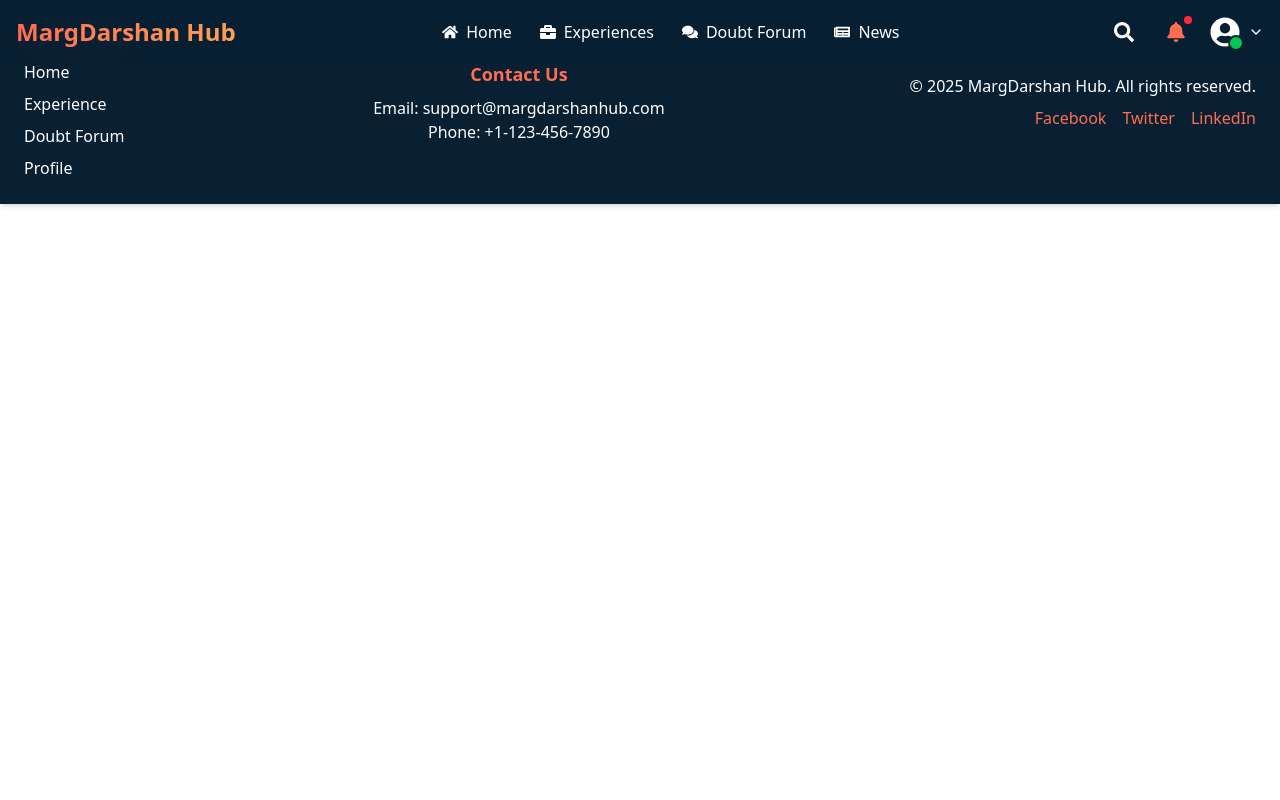
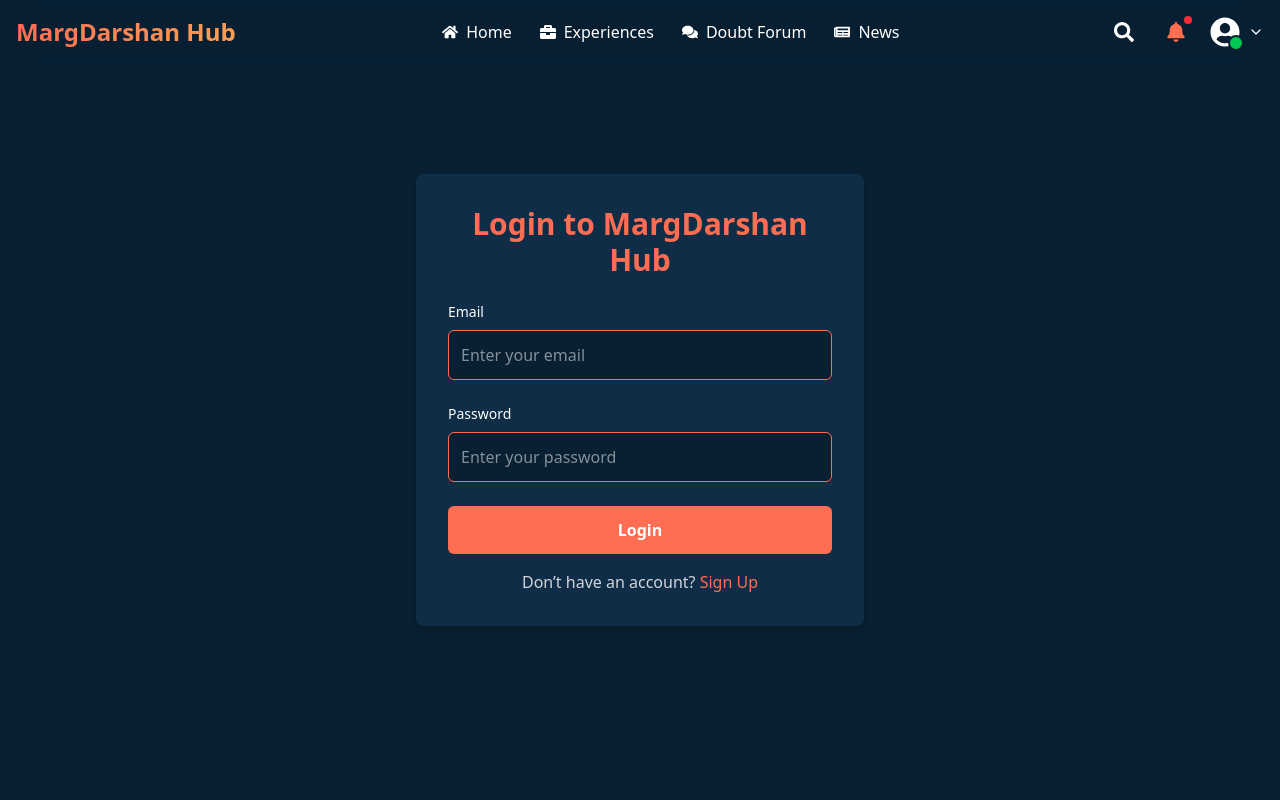
Before and after one commit to Sachin-K13Y/Team_Hacktopus, a React (Vite) app in the folder client/: page /login in a window 1280 px wide. Shown: the top 800 px of the page. Built offline with nearby package versions, Linux system fonts and the light colour scheme.

Commit message:
added login page

```diff
--- a/client/src/App.jsx
+++ b/client/src/App.jsx
@@ -6,6 +6,8 @@
 import News from "./Pages/News";
 import SignUp from "./Pages/SignUp";
 import DoubtForum from "./Pages/DoubtForum"
+import Login from "./Pages/Login";
+
 
 function App() {
   return (
@@ -17,6 +19,7 @@
       <Route path="/experience" element={<Experience />} />
       <Route path="/" element={<Home />} />
       <Route path="/doubts" element={<DoubtForum />} />
+      <Route path="/login" element={<Login />} />
       <Route path="/news" element={<News/>} />
       <Route path="/sign-up" element={<SignUp />} />
 
--- /dev/null
+++ b/client/src/Pages/Login.jsx
@@ -0,0 +1,86 @@
+import axios from "axios";
+import React, { useState } from "react";
+import { Link, useNavigate } from "react-router-dom";
+import axiosInstance from "../services";
+
+
+function Login() {
+
+  const [formData, setFormData] = useState({
+    email: "",
+    password: "",
+  });
+  const [error, setError] = useState("");
+
+
+  const handleChange = (e) => {
+    setFormData({ ...formData, [e.target.name]: e.target.value });
+    setError("");
+  };
+
+  const navigate = useNavigate();
+  const handleSubmit = async (e) => {
+    e.preventDefault();
+    try {
+      const response = await axiosInstance.post('/user/sign-in',formData);
+      console.log(response.data);
+      if(response.data.success){
+        navigate('/');
+      }
+
+    } catch (error) {
+        console.log(error);
+    }
+  };
+
+  return (
+    <section className="bg-[#082032] min-h-screen flex items-center justify-center py-12 px-6">
+      <div className="max-w-md w-full bg-[#0f2d46] p-8 rounded-lg shadow-md">
+        <h1 className="text-3xl font-bold text-[#FF6D52] text-center mb-6">
+          Login to MargDarshan Hub
+        </h1>
+        {error && <p className="text-red-400 text-center mb-4">{error}</p>}
+        <form onSubmit={handleSubmit} className="space-y-6">
+          <div>
+            <label className="block text-sm font-medium text-white mb-2">Email</label>
+            <input
+              type="email"
+              name="email"
+              value={formData.email}
+              onChange={handleChange}
+              className="w-full p-3 rounded-md bg-[#082032] text-white border border-[#FF6D52] focus:outline-none focus:ring-2 focus:ring-[#FF6D52]"
+              placeholder="Enter your email"
+              required
+            />
+          </div>
+          <div>
+            <label className="block text-sm font-medium text-white mb-2">Password</label>
+            <input
+              type="password"
+              name="password"
+              value={formData.password}
+              onChange={handleChange}
+              className="w-full p-3 rounded-md bg-[#082032] text-white border border-[#FF6D52] focus:outline-none focus:ring-2 focus:ring-[#FF6D52]"
+              placeholder="Enter your password"
+              required
+            />
+          </div>
+          <button
+            type="submit"
+            className="w-full bg-[#FF6D52] text-white font-semibold py-3 rounded-md hover:bg-[#e04323] transition duration-300"
+          >
+            Login
+          </button>
+        </form>
+        <p className="text-center text-gray-300 mt-4">
+          Don’t have an account?{" "}
+          <Link to="/sign-up" className="text-[#FF6D52] hover:underline">
+            Sign Up
+          </Link>
+        </p>
+      </div>
+    </section>
+  );
+}
+
+export default Login;
```
Also changed, not shown: 1 other file (tests, documents, lock files or other folders).
